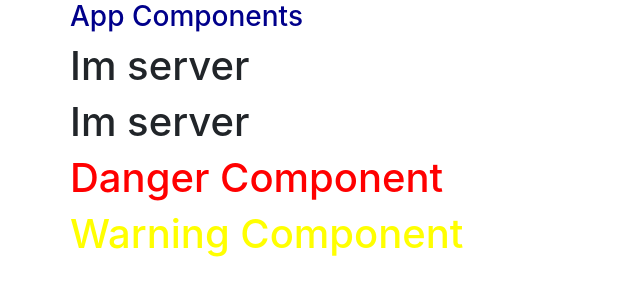
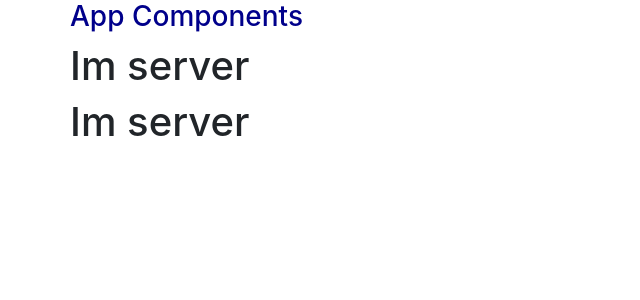
Before and after one commit to CarloC24/Angular-Practice, an Angular app: page / in a window 1280 px wide. Shown: the top 300 px of the page, without its empty margins (0-640 px from the left). Built offline with nearby package versions, Linux system fonts and the light colour scheme.

Commit message:
restarting and moving on to next lesson

```diff
--- a/src/app/Assingment #1/Danger/danger.component.html
+++ /dev/null
@@ -1 +0,0 @@
-<h1>Danger Component</h1>
--- a/src/app/Assingment #1/Danger/danger.component.ts
+++ /dev/null
@@ -1,16 +0,0 @@
-import { Component } from '@angular/core';
-
-@Component({
-  selector: 'app-danger',
-  templateUrl: './danger.component.html',
-  styles: [
-    `
-      h1 {
-        color: red;
-      }
-    `
-  ]
-})
-export class DangerComponent {}
-
-export default DangerComponent;
--- a/src/app/Assingment #1/Warning/warning.component.html
+++ /dev/null
@@ -1 +0,0 @@
-<h1>Warning Component</h1>
--- a/src/app/Assingment #1/Warning/warning.component.ts
+++ /dev/null
@@ -1,16 +0,0 @@
-import { Component } from '@angular/core';
-
-@Component({
-  selector: 'app-warning',
-  templateUrl: './warning.component.html',
-  styles: [
-    `
-      h1 {
-        color: yellow;
-      }
-    `
-  ]
-})
-export class WarningComponent {}
-
-export default WarningComponent;
--- a/src/app/app.module.ts
+++ b/src/app/app.module.ts
@@ -5,8 +5,6 @@ import { FormsModule } from '@angular/forms';
 import { AppComponent } from './app.component';
 import { ServerComponent } from './server/server.component';
 import { ServersComponent } from './servers/servers.component';
-import { DangerComponent } from './Assingment #1/Danger/danger.component';
-import { WarningComponent } from './Assingment #1/Warning/warning.component';
 
 @NgModule({
   declarations: [
@@ -14,8 +12,7 @@ import { WarningComponent } from './Assingment #1/Warning/warning.component';
     AppComponent,
     ServerComponent,
     ServersComponent,
-    WarningComponent,
-    DangerComponent
+
   ],
   imports: [BrowserModule, FormsModule],
   providers: [],
--- a/src/app/servers/servers.component.html
+++ b/src/app/servers/servers.component.html
@@ -4,8 +4,7 @@
             <h3>App Components</h3>
             <app-server></app-server>
             <app-server></app-server>
-            <app-danger></app-danger>
-            <app-warning></app-warning>
+
         </div>
     </div>
 </div>
```
